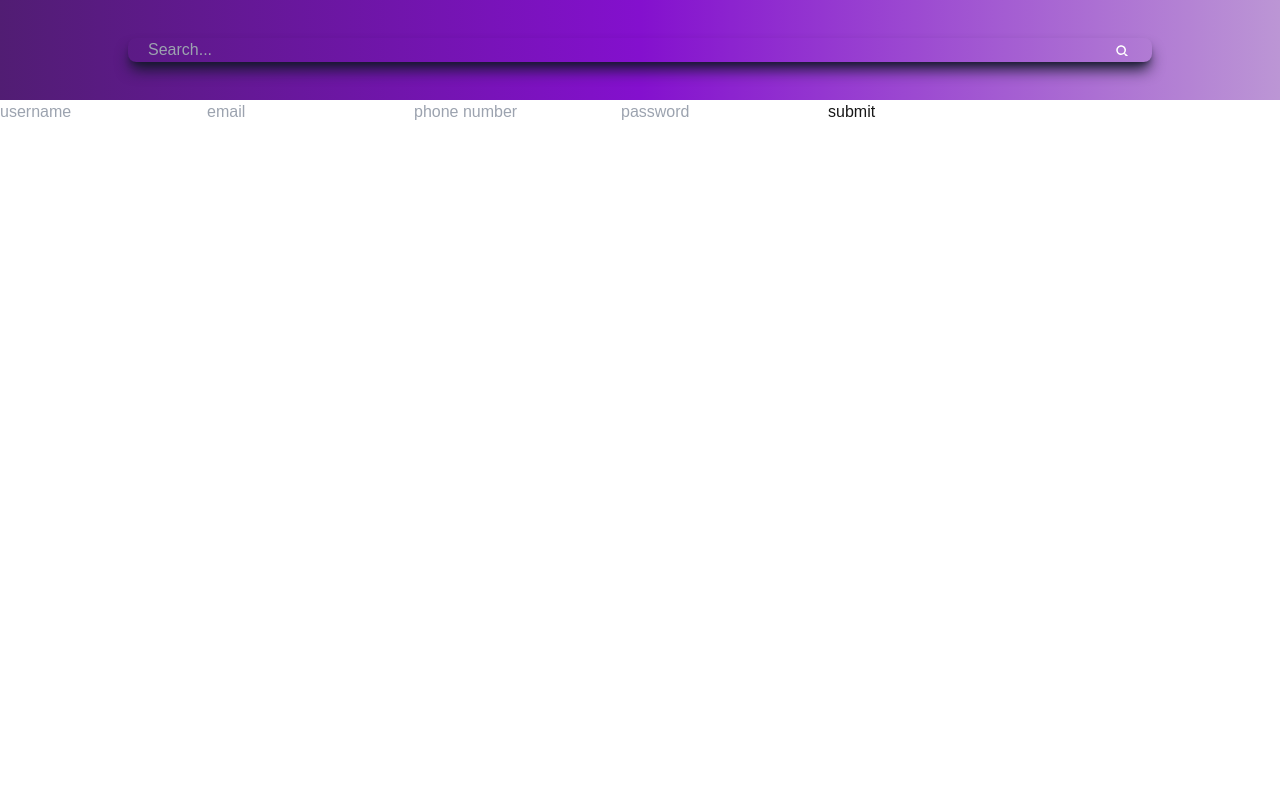
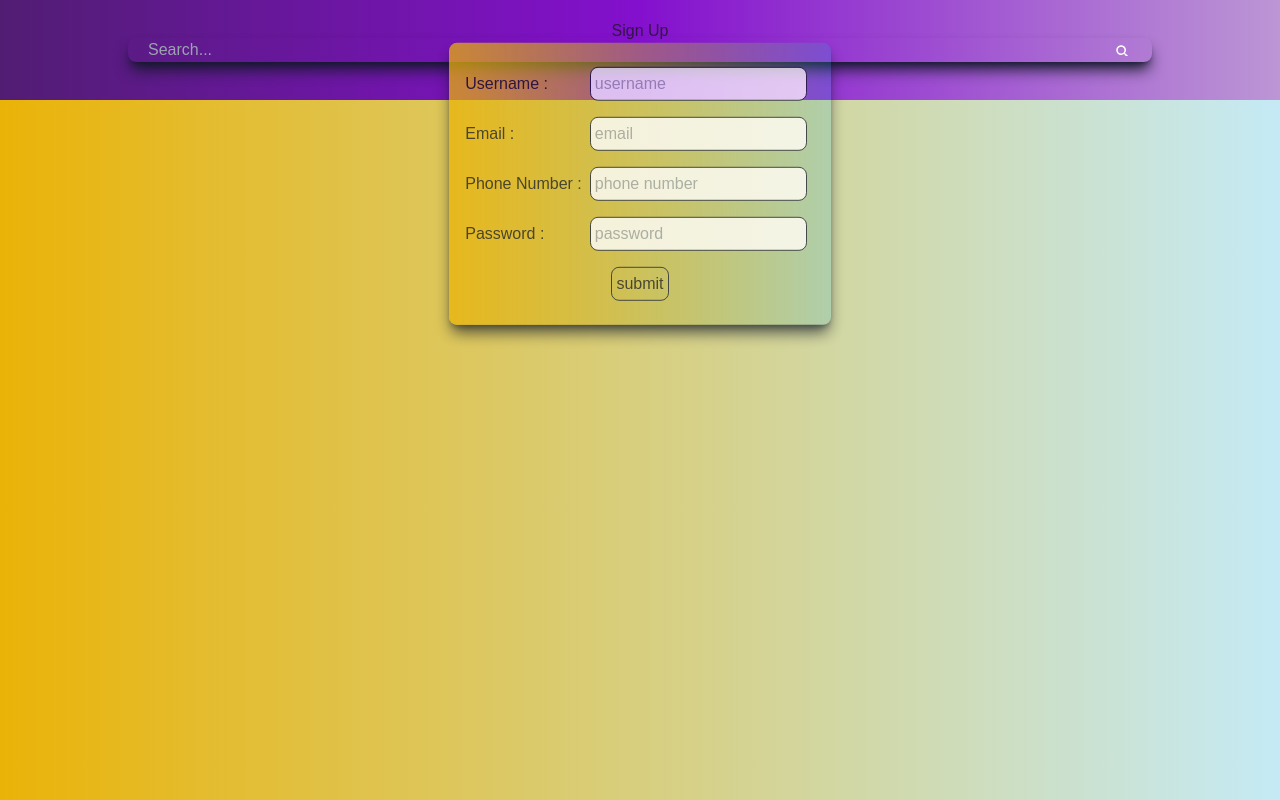
Before and after one commit to tirupathi2219/cloakmate, a Next.js app: page / in a window 1280 px wide. Built offline with nearby package versions, Linux system fonts and the light colour scheme.

Commit message:
added-reg-comp

```diff
--- a/package.json
+++ b/package.json
@@ -13,6 +13,7 @@
     "@emotion/styled": "^11.13.0",
     "@mui/icons-material": "^6.1.2",
     "@mui/material": "^6.1.2",
+    "firebase": "^10.14.0",
     "next": "14.2.14",
     "react": "^18",
     "react-dom": "^18",
--- /dev/null
+++ b/src/app/chat/page.js
@@ -0,0 +1,8 @@
+import React from 'react'
+
+export default function Chatpage() {
+
+  return (
+    <div>page</div>
+  )
+}
--- a/src/app/components/userdetails.js
+++ b/src/app/components/userdetails.js
@@ -1,5 +1,7 @@
 "use client"
-import { useState } from "react"
+import { useEffect, useState } from "react"
+import { auth } from "@/firebase";
+import { createUserWithEmailAndPassword } from "firebase/auth"
 
 export default function Userdetails() {
     const [userinfo, setUserinfo] = useState({
@@ -17,6 +19,10 @@ export default function Userdetails() {
         e.preventDefault()
         if (Username && email && phoneno && password) {
             alert("submitted")
+            createUserWithEmailAndPassword(auth, email, password).then((userCredential) => {
+                const user = userCredential.user;
+                console.log("credential")
+            })
             setUserinfo({
                 Username: "",
                 email: "",
@@ -27,16 +33,90 @@ export default function Userdetails() {
             alert("please fill the details")
         }
     }
+
+
+
+    useEffect(() => {
+        const formelements = document.getElementById("myform")
+        function toggleOverlay(disabled) {
+            console.log(':::::', disabled)
+            formelements.style.pointerEvents = disabled ? 'none' : 'auto';
+        }
+
+        const popupElement = document.getElementById("popupElement");
+
+        toggleOverlay(true);
+
+        popupElement?.addEventListener('animationend', () => {
+            console.log('Animation ended!');
+            toggleOverlay(false); // Hide overlay
+        });
+        return (
+            popupElement?.removeEventListener('animationend', () => {
+                console.log("finshed")
+            })
+        )
+    }, [])
+
+
+
+
+
     return (
         <section>
+            <div id="popupElement" className="flex flex-wrap flex-col items-center  animate-zigzag ">
+                <div>
+                    <h1>Sign Up</h1>
+                </div>
 
-            <div>
-                <form onSubmit={handlesubmit}>
-                    <input type="text" placeholder="username" name="Username" value={Username} onChange={handlechange} required/>
-                    <input type="email" placeholder="email" name="email" value={email} onChange={handlechange} required/>
-                    <input type="number" placeholder="phone number" name="phoneno" value={phoneno} onChange={handlechange} required/>
-                    <input type="password" placeholder="password" name="password" value={password} onChange={handlechange} required/>
-                    <button>submit</button>
+                <form id="myform" onSubmit={handlesubmit} className="grid rounded-lg p-4 bg-gradient-to-r from-[#eab308] to-[#1faed942] shadow-lg shadow-gray-900 outline-none border-none">
+                    <div className="flex justify-between items-center">
+                        <label>Username : </label>
+                        <input
+                            type="text"
+                            placeholder="username"
+                            name="Username"
+                            value={Username}
+                            onChange={handlechange}
+                            required
+                            className=" border border-slate-900 p-1 rounded-lg m-2"
+                        />
+                    </div>
+                    <div className="flex justify-between items-center">
+                        <label>Email : </label>
+                        <input type="email"
+                            placeholder="email"
+                            name="email"
+                            value={email}
+                            onChange={handlechange}
+                            required
+                            className="border border-slate-900 p-1 rounded-lg m-2"
+                        />
+                    </div>
+                    <div className="flex justify-between items-center">
+                        <label>Phone Number : </label>
+                        <input type="number"
+                            placeholder="phone number"
+                            name="phoneno"
+                            value={phoneno}
+                            onChange={handlechange}
+                            required className="border border-slate-900 p-1 rounded-lg m-2"
+                        />
+                    </div>
+                    <div className="flex justify-between items-center">
+                        <label>Password : </label>
+                        <input type="password"
+                            placeholder="password"
+                            name="password"
+                            value={password}
+                            onChange={handlechange}
+                            required
+                            className="border border-slate-900 p-1 rounded-lg m-2"
+                        />
+                    </div>
+                    <div className="flex justify-around items-center">
+                        <button className="border border-slate-900 p-1 rounded-lg m-2">submit</button>
+                    </div>
                 </form>
             </div>
         </section>
--- a/src/app/layout.js
+++ b/src/app/layout.js
@@ -24,8 +24,13 @@ export default function RootLayout({ children }) {
       <body
         className={`${geistSans.variable} ${geistMono.variable} antialiased`}
       >
+        <div className="flex flex-col h-screen">
         <MainHeader/>
+        <div className="grow bg-gradient-to-r from-[#eab308] to-[#1faed942]">
         {children}
+        </div>
+        </div>
+
       </body>
     </html>
   );
--- a/src/app/page.js
+++ b/src/app/page.js
@@ -2,7 +2,7 @@ import Userdetails from "./components/userdetails";
 
 export default function Home() {
   return (
-    <section>
+    <section >
 
      <Userdetails/>
     </section>
--- /dev/null
+++ b/src/firebase.js
@@ -0,0 +1,23 @@
+// Import the functions you need from the SDKs you need
+import { initializeApp } from "firebase/app";
+import { getAnalytics } from "firebase/analytics";
+import { getAuth } from "firebase/auth";
+// TODO: Add SDKs for Firebase products that you want to use
+// https://firebase.google.com/docs/web/setup#available-libraries
+
+// Your web app's Firebase configuration
+// For Firebase JS SDK v7.20.0 and later, measurementId is optional
+const firebaseConfig = {
+  apiKey: "AIzaSyBpVxVSsVcq8IEB-hfl3pWHZtCI9M1Fc_4",
+  authDomain: "cloakmate-d02af.firebaseapp.com",
+  projectId: "cloakmate-d02af",
+  storageBucket: "cloakmate-d02af.appspot.com",
+  messagingSenderId: "185997864900",
+  appId: "1:185997864900:web:f85684bc082f9f9b533e91",
+  measurementId: "G-78NJGE87XQ"
+};
+
+// Initialize Firebase
+const app = initializeApp(firebaseConfig);
+const analytics = getAnalytics(app);
+export const auth = getAuth()
--- a/tailwind.config.js
+++ b/tailwind.config.js
@@ -11,6 +11,15 @@ module.exports = {
         background: "var(--background)",
         foreground: "var(--foreground)",
       },
+      keyframes: {
+        zigzag: {
+          '0%': { transform: 'translateY(-100%)', opacity: '0' },
+          '100%': { transform: 'translateY(0)', opacity: '1' },
+        }
+      },
+      animation: {
+        zigzag: 'zigzag 10s ease-out forwards',
+      },
     },
   },
   plugins: [],
```
Also changed, not shown: 2 other files (tests, documents, lock files or other folders).
